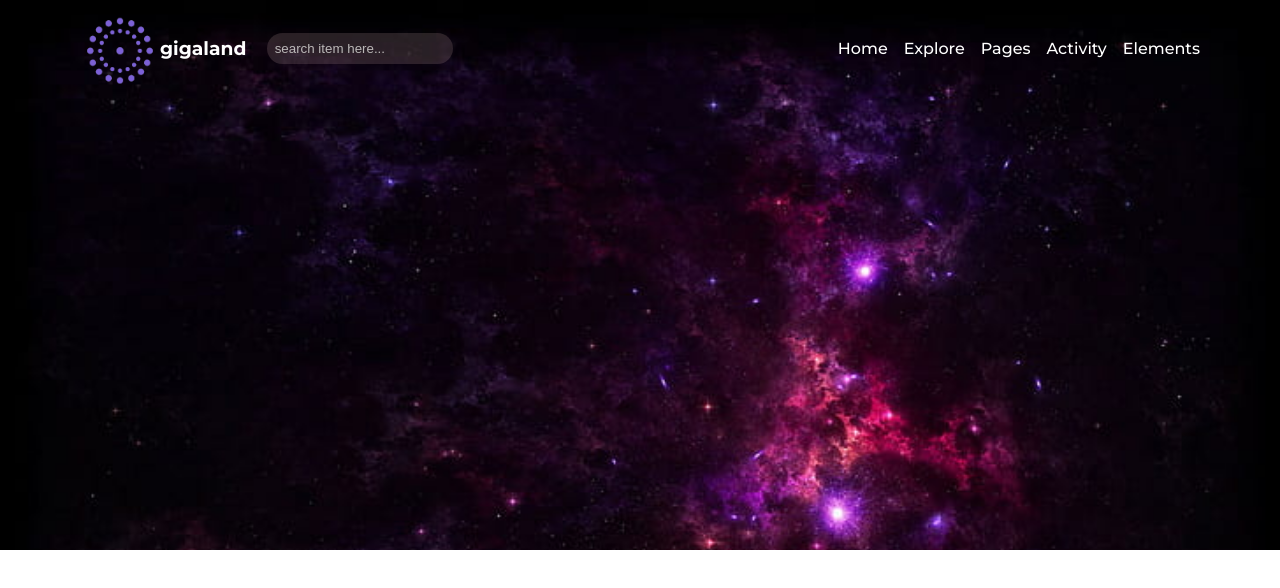
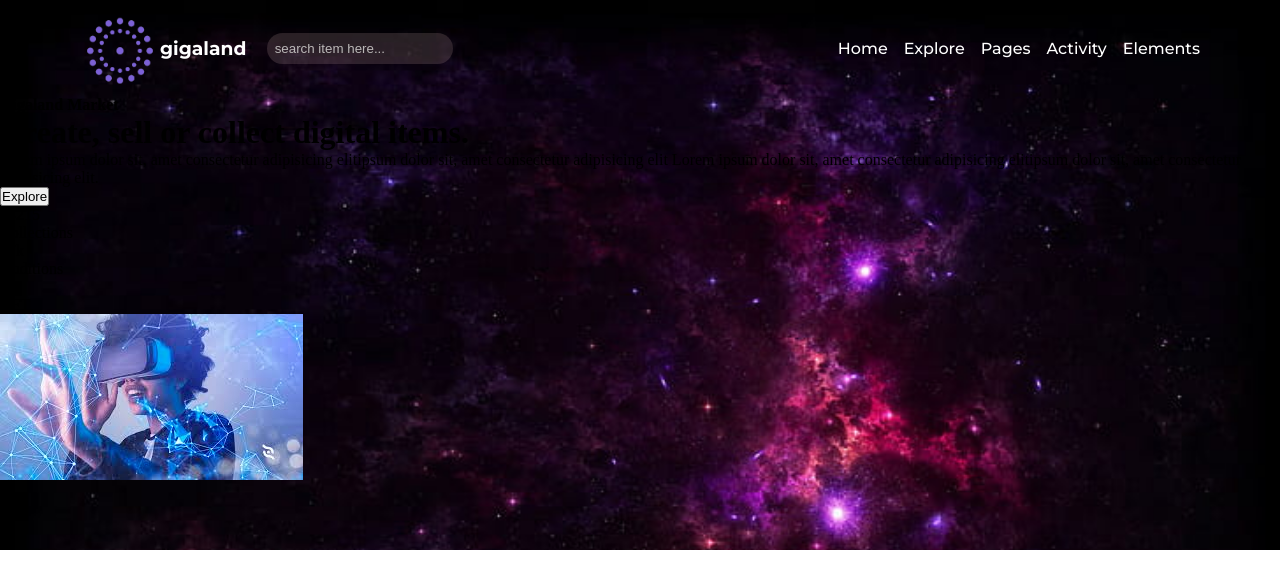
Before and after one commit to CarolMaiaP/marketplace-exercise, a React (Vite) app: page / in a window 1280 px wide. Shown: the top 588 px of the page. Built offline with nearby package versions, Linux system fonts and the light colour scheme.

Commit message:
feat: header infos added

```diff
--- a/src/App.tsx
+++ b/src/App.tsx
@@ -1,4 +1,5 @@
 import './App.scss'
+import { Header } from './components/Header'
 import { Nav } from './components/Nav'
 
 function App() {
@@ -7,6 +8,7 @@ function App() {
     <div className="App">
       <div className="section-header">
         <Nav />
+        <Header />
       </div>
     </div>
   )
--- a/src/components/Header.tsx
+++ b/src/components/Header.tsx
@@ -1,7 +1,28 @@
+import virtual from '../assets/virtual-glasses.png'
+
 export function Header(){
   return(
-    <div>
-
+    <div className='header-contain'>
+      <div className="main-infos">
+        <h4>Gigaland Market</h4>
+        <h1>Create, sell or collect digital items.</h1>
+        <p>Lorem ipsum dolor sit, amet consectetur adipisicing elitipsum dolor sit, amet consectetur adipisicing elit Lorem ipsum dolor sit, amet consectetur adipisicing elitipsum dolor sit, amet consectetur adipisicing elit.</p>
+        <button>Explore</button>
+        <div className="follows">
+          <div className="follow">
+            <span>94215</span> <p>Collections</p>
+          </div>
+          <div className="follow">
+            <span>27k</span><p>Auditions</p>
+          </div>
+          <div className="follow">
+            <span>4k</span><p>NFT</p>
+          </div>
+        </div>
+      </div>
+      <div className="image">
+        <img src={virtual} alt="" />
+      </div>
     </div>
   )
 }
```
Also changed, not shown: src/assets/virtual-glasses.png (added).
